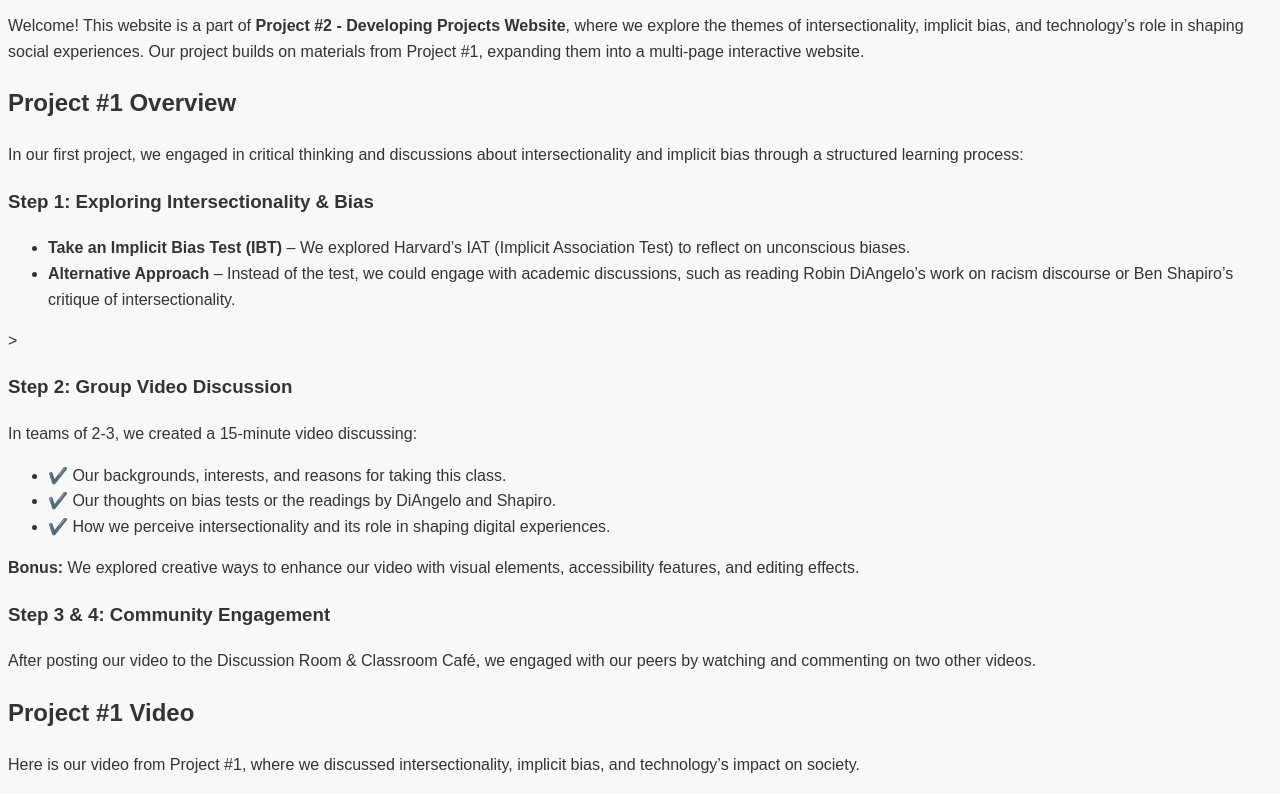
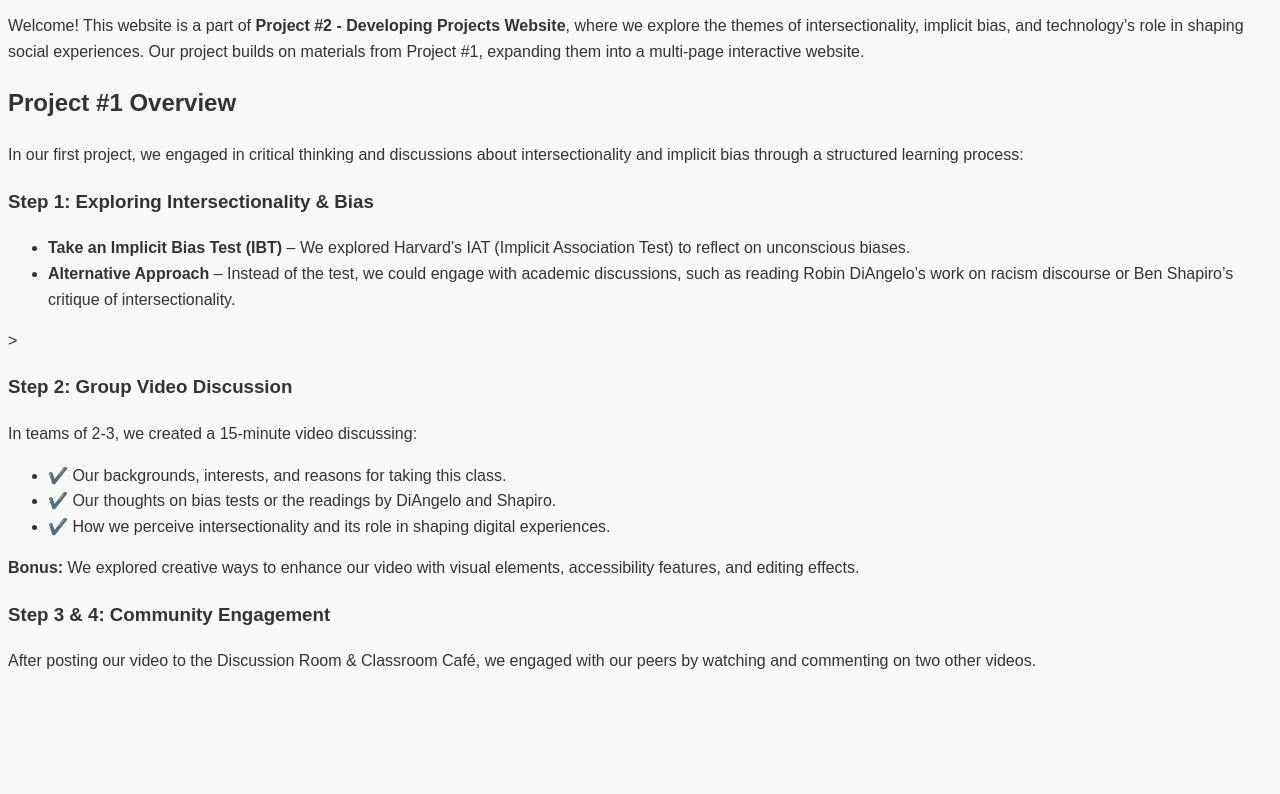
Before and after one commit to Ruike12/LIS500-group-projects, a plain HTML site: page index.html in a window 1280 px wide. Shown: the part 334-1128 px from the top of the page. After the commit the page ends 1024 px from the top, so only its background shows below. Drawn offline with Linux system fonts and the light colour scheme.

Commit message:
Update index.html

```diff
--- a/index.html
+++ b/index.html
@@ -56,10 +56,6 @@
                 <p>After posting our video to the Discussion Room & Classroom Café, we engaged with our peers by watching and commenting on two other videos.</p>
             </section>
 
-            <!-- Section to display the video from Project #1 -->
-            <section>
-                <h2>Project #1 Video</h2>
-                <p>Here is our video from Project #1, where we discussed intersectionality, implicit bias, and technology’s impact on society.</p>
 
 
 
```
